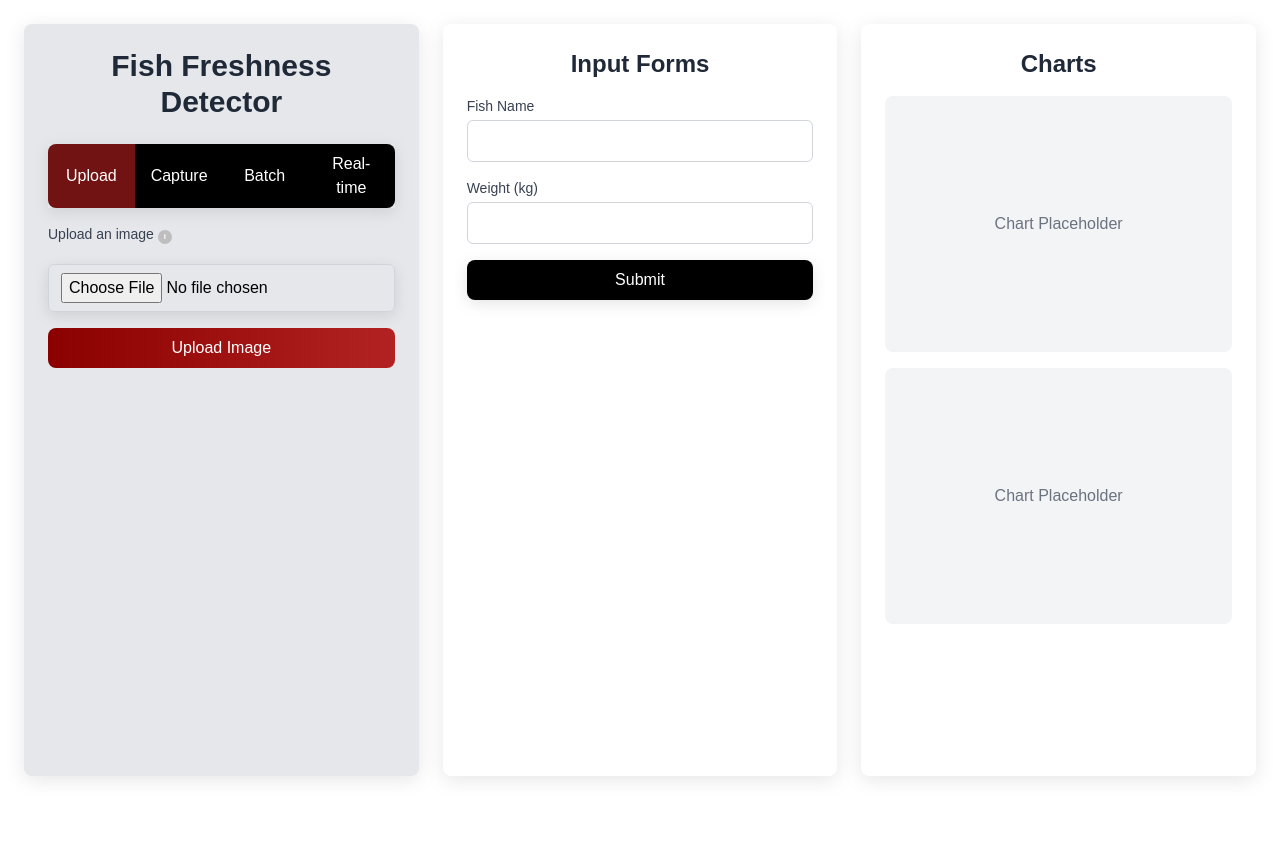
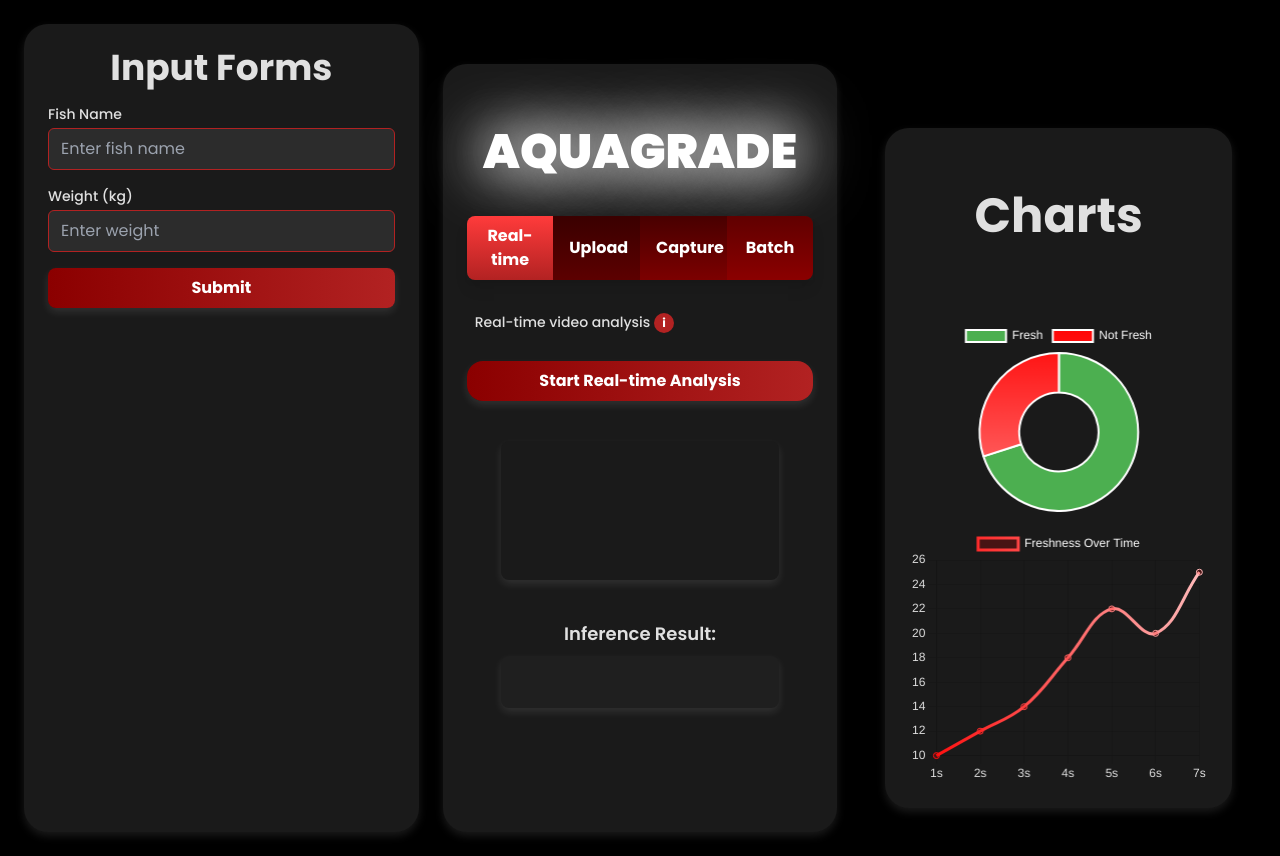
Before and after one commit to eyronnnn/flaskapi, a Flask app: page / in a window 1280 px wide. Before the commit the page ends 780 px from the top, so only its background shows below. Run offline with Flask 3, Linux system fonts and the light colour scheme; some libraries are stand-ins or nearby versions; some web fonts are replaced.

Commit message:
Update index.html

```diff
--- a/templates/index.html
+++ b/templates/index.html
@@ -6,110 +6,239 @@
     <title>Fish Freshness Detector</title>
     <link href="https://cdn.jsdelivr.net/npm/tailwindcss@2.0.3/dist/tailwind.min.css" rel="stylesheet">
     <link href="https://api.fontshare.com/v2/css?f[]=archivo@400&f[]=clash-display@600&display=swap" rel="stylesheet">
+    <link rel="preconnect" href="https://fonts.googleapis.com">
+    <link rel="preconnect" href="https://fonts.gstatic.com" crossorigin>
+    <link href="https://fonts.googleapis.com/css2?family=Poppins:ital,wght@0,100;0,200;0,300;0,400;0,500;0,600;0,700;0,800;0,900;1,100;1,200;1,300;1,400;1,500;1,600;1,700;1,800;1,900&display=swap" rel="stylesheet">
+     <script src="https://cdn.jsdelivr.net/npm/chart.js"></script>
 <style>
     body {
-            font-family: 'Archivo', sans-serif;
+        font-family: 'Poppins', sans-serif; ;
+        background-color: #000000;
+        color: #E0E0E0;
     }
 
     h1 {
-            font-family: 'Clash Display', sans-serif;
+        font-family: 'Poppins', sans-serif; ;
+        color: #FFFFFF;
+        font-size: 3.5rem;
+        text-transform: uppercase;
+        margin-top: 1rem;
+        margin-bottom: 2rem;
+        text-align: left;
     }
 
     button {
+        background-color: #8B0000;
+        color: #FFFFFF;
+        font-weight: bold;
         transition: transform 0.2s, box-shadow 0.2s;
     }
 
     button:hover {
-            transform: scale(1.05);
-            box-shadow: 0 4px 10px rgba(0, 0, 0, 0.2);
+        box-shadow: 0 8px 16px rgba(255, 255, 255, 0.2);
     }
 
-        .shadow-box {
-            box-shadow: 0 4px 20px rgba(0, 0, 0, 0.1);
+    .tab-button {
+        background: linear-gradient(to bottom, #4C0000, #8B0000);
+        color: #FFFFFF;
+        transition: background 0.3s, box-shadow 0.3s;
+        font-family: 'Poppins', sans-serif; /* Apply Poppins font */
     }
 
-        .container {
-            transform: scale(1.05);
+
+
+    .tab-button:hover {
+        box-shadow: 0 6px 12px rgba(255, 255, 255, 0.1);
     }
-        .tab-button {
-            background-color: black;
-            color: #fff;
+
+    .tab-button:nth-child(1) { /* Real-time Tab */
+        background: linear-gradient(to bottom, #2E0000, #4C0000);
+    }
+
+    .tab-button:nth-child(2) { /* Upload Tab */
+        background: linear-gradient(to bottom, #3A0000, #5C0000);
+    }
+
+    .tab-button:nth-child(3) { /* Capture Tab */
+        background: linear-gradient(to bottom, #480000, #7C0000);
+    }
+
+    .tab-button:nth-child(4) { /* Batch Tab */
+        background: linear-gradient(to bottom, #600000, #8B0000);
     }
 
     .tab-button.active {
-            background-color: #333;
-        }
-
-        .rounded-lg {
-            border-radius: 8px;
-        }
-
-        .shadow-lg {
-            box-shadow: 0 4px 15px rgba(0, 0, 0, 0.1);
+        background: linear-gradient(to bottom, #FF3B3B, #B22222);
     }
 
     .info-icon {
         display: inline-block;
-            width: 14px;
-            height: 14px;
-            background-color: #bebebe;
+        width: 20px;
+        height: 20px;
+        background-color: #B22222;
         color: white;
-            font-size: 8px;
+        font-size: 12px;
         font-weight: bold;
         text-align: center;
-            line-height: 14px;
+        line-height: 20px;
         border-radius: 50%;
         cursor: pointer;
         position: relative;
     }
 
-        .info-icon:hover::after {
+    .info-icon::after {
         content: attr(data-info);
         position: absolute;
-            left: 110%;
+        left: 110%; /* Adjust tooltip position */
         top: 50%;
         transform: translateY(-50%);
-            background: #333;
-            color: #fff;
+        background: #2A2A2A;
+        color: #FFB6C1;
         padding: 8px;
         border-radius: 5px;
-            width: 250px;
         font-size: 12px;
-            box-shadow: 0 4px 10px rgba(0, 0, 0, 0.2);
+        white-space: nowrap;
+        box-shadow: 0 4px 10px rgba(255, 255, 255, 0.2);
+        visibility: hidden; /* Hide by default */
+        opacity: 0;
+        transition: opacity 0.2s, visibility 0.2s;
         z-index: 1000;
     }
 
-        video {
-            width: 640px;
-            height: auto;
+    .info-icon:hover::after {
+        visibility: visible; /* Show on hover */
+        opacity: 1;
+    }
+    input, select {
+        background-color: #2C2C2C;
+        color: #FFFFFF;
+        border: 1px solid #B22222;
+    }
+
+    pre {
+        background-color: #1F1F1F;
+        color: #FF7F7F;
+    }
+
+
+    .rounded-lg, .rounded-2xl, .rounded-3xl {
+        background-color: #1A1A1A;
+        box-shadow: 0 4px 8px rgba(255, 255, 255, 0.1);
+    }
+
+    .chart-container {
+        position: relative;
+        height: 16rem; /* Ensure enough space for charts */
+    }
+
+    .pie-chart-container {
+        position: relative;
+        height: 12rem; /* Adjust the height of the pie chart */
     }
 </style>
+
+
+
 </head>
-<body style="background-color: white;">
+<body>
 
-    <div class="min-h-screen grid grid-cols-3 gap-6 p-6">
-        <!-- Left Column: Fish Freshness Detector -->
-        <div class="bg-gray-200 shadow-box rounded-lg p-6">
-            <h1 class="text-center text-3xl font-bold text-gray-800 mb-6">Fish Freshness Detector</h1>
+<div class="min-h-screen grid grid-cols-1 md:grid-cols-3 gap-6 p-6">
+    <!-- Center Column: Input Forms (Moved to the Left) -->
+    <div class="bg-[#1E1E1E] shadow-box rounded-3xl p-6">
+        <h2 class="text-center text-4xl font-bold mb-4">Input Forms</h2>
+        <form>
+            <div class="mb-4">
+                <label for="fishName" class="block text-sm font-medium">Fish Name</label>
+                <input type="text" id="fishName" placeholder="Enter fish name" class="mt-1 block w-full px-3 py-2 rounded-md">
+            </div>
+            <div class="mb-4">
+                <label for="fishWeight" class="block text-sm font-medium">Weight (kg)</label>
+                <input type="number" id="fishWeight" placeholder="Enter weight" class="mt-1 block w-full px-3 py-2 rounded-md">
+            </div>
+            <button type="submit" class="w-full py-2 px-4 rounded-lg hover:shadow-lg" style="background: linear-gradient(to right, #8B0000, #B22222);">Submit</button>
+        </form>
+    </div>
+
+    <!-- Left Column: Fish Freshness Detector (Moved to the Center) -->
+    <div class="bg-[#1E1E1E] mt-10 shadow-box rounded-3xl p-6 hover:bg-[#2B2B2B] transition-all duration-500">
+    <h1 class="text-center text-5xl font-bold mb-10 mt-10 pulse-effect"
+        style="color: #FFFFFF; text-shadow: 0 0 30px rgba(255, 255, 255, 1), 0 0 40px rgba(255, 255, 255, 0.9);">
+        AquaGrade
+    </h1>
+
+    <style>
+        @keyframes pulse {
+            0% {
+                text-shadow: 0 0 30px rgba(255, 255, 255, 1), 0 0 40px rgba(255, 255, 255, 0.9);
+            }
+            50% {
+                text-shadow: 0 0 50px rgba(255, 255, 255, 1), 0 0 70px rgba(255, 255, 255, 1);
+            }
+            100% {
+                text-shadow: 0 0 30px rgba(255, 255, 255, 1), 0 0 40px rgba(255, 255, 255, 0.9);
+            }
+        }
+
+        .pulse-effect {
+            animation: pulse 1.2s infinite ease-in-out;
+            font-weight: 900; /* Make the text bolder to enhance visibility */
+        }
+    </style>
+
+
+
 
         <!-- Option Tabs -->
         <div class="mb-4 flex justify-between shadow-lg">
-                <button id="uploadTab" class="tab-button active w-1/4 py-2 px-4 rounded-l-lg" style="font-family: 'Clash Display', sans-serif; background-color: rgb(113, 19, 19);">Upload</button>
-                <button id="captureTab" class="tab-button w-1/4 py-2 px-4" style="font-family: 'Clash Display', sans-serif;">Capture</button>
-                <button id="batchTab" class="tab-button w-1/4 py-2 px-4" style="font-family: 'Clash Display', sans-serif;">Batch</button>
-                <button id="videoTab" class="tab-button w-1/4 py-2 px-4 rounded-r-lg" style="font-family: 'Clash Display', sans-serif;">Real-time</button>
+            <button id="videoTab" class="tab-button active w-1/4 py-2 px-4 rounded-l-lg">Real-time</button>
+            <button id="uploadTab" class="tab-button w-1/4 py-2 px-4">Upload</button>
+            <button id="captureTab" class="tab-button w-1/4 py-2 px-4">Capture</button>
+            <button id="batchTab" class="tab-button w-1/4 py-2 px-4 rounded-r-lg">Batch</button>
+        </div>
+
+        <!-- Real-time Video Section -->
+        <div id="videoSection">
+            <label class="mt-8 mb-5 ml-2 block text-sm font-medium">
+                Real-time video analysis
+                <span class="info-icon" data-info="Analyze video frames in real-time from your webcam.">i</span>
+            </label>
+
+            <button id="startVideo"
+                class="w-full py-2 px-4 rounded-2xl mt-2 hover:shadow-lg"
+                style="background: linear-gradient(to right, #8B0000, #B22222);">
+                Start Real-time Analysis
+            </button>
+
+            <!-- Hidden Real-Time Video Stream -->
+            <div class="flex justify-center mt-10">
+                <video id="videoStream" autoplay class="rounded-lg shadow-lg" style="width: 80%; max-width: 800px; height: auto;"></video>
+            </div>
+
+            <div class="flex justify-center mt-10">
+                <label class="block text-lg font-semibold text-center mb-2">
+                    Inference Result:
+                </label>
+            </div>
+
+            <!-- Inference Result -->
+            <div class="flex justify-center">
+                <pre id="videoResultData"
+                    class="p-4 rounded-lg overflow-auto text-sm shadow-lg"
+                    style="width: 80%; max-width: 800px; background-color: #1F1F1F; color: #FF7F7F;">
+                </pre>
+            </div>
         </div>
 
         <!-- Upload Image Section -->
-            <form id="uploadForm" enctype="multipart/form-data">
+        <form id="uploadForm" enctype="multipart/form-data" class="hidden">
             <div class="mb-4">
-                    <label for="file" class="block text-sm font-medium text-gray-700 mb-5">
+                <label for="file" class="block mt-8 mb-5 ml-2 text-sm font-medium">
                     Upload an image
-                        <span class="info-icon" data-info="Use this feature to upload a single image from your device for freshness detection.">i</span>
+                    <span class="info-icon" data-info="Upload a single image from your device for freshness detection.">i</span>
                 </label>
-                    <input type="file" id="file" name="file" accept="image/*" class="mt-1 block w-full px-3 py-2 border border-gray-300 rounded-md shadow-lg">
+                <input type="file" id="file" name="file" accept="image/*" class="mt-1 block w-full px-3 py-2 rounded-md shadow-lg">
             </div>
-                <button type="submit" class="w-full py-2 px-4 text-white rounded-lg hover:shadow-lg" style="font-family: 'Clash Display', sans-serif; background: linear-gradient(to right, #8B0000, #B22222);">Upload  Image</button>
+            <button type="submit" class="w-full py-2 px-4 rounded-2xl hover:shadow-lg" style="background: linear-gradient(to right, #8B0000, #B22222);">Upload Image</button>
         </form>
 
         <!-- Capture Image Section -->
@@ -127,62 +256,123 @@
         <!-- Batch Upload Section -->
         <form id="batchForm" enctype="multipart/form-data" class="hidden">
             <div class="mb-4">
-                    <label for="files" class="block text-sm font-medium text-gray-700 mb-5">
+                <label for="files" class="block text-sm mt-8 mb-5 ml-2 font-medium">
                     Upload multiple images
-                        <span class="info-icon" data-info="Use this feature to upload multiple images at once for batch freshness detection.">i</span>
+                    <span class="info-icon" data-info="Upload multiple images for batch processing.">i</span>
                 </label>
-                    <input type="file" id="files" name="files" accept="image/*" multiple class="mt-1 block w-full px-3 py-2 border border-gray-300 rounded-md shadow-lg">
+                <input type="file" id="files" name="files" accept="image/*" multiple class="mt-1 block w-full px-3 py-2 rounded-md shadow-lg">
             </div>
-                <button type="submit" class="w-full py-2 px-4 bg-black text-white rounded-lg hover:bg-gray-900 shadow-lg" style="font-family: 'Clash Display', sans-serif; background: linear-gradient(to right, #8B0000, #B22222);">Upload Batch</button>
+            <button type="submit" class="w-full py-2 px-4 rounded-2xl hover:shadow-lg" style="background: linear-gradient(to right, #8B0000, #B22222);">Upload Batch</button>
         </form>
-
-            <!-- Real-time Video Section -->
-            <div id="videoSection" class="hidden">
-                <label class="block text-sm font-medium text-gray-700 mb-5">
-                    Real-time video analysis
-                    <span class="info-icon" data-info="Use this feature to analyze video frames in real-time from your webcam.">i</span>
-                </label>
-                <button id="startVideo" class="w-full py-2 px-4 bg-black text-white rounded-lg hover:bg-gray-900 shadow-lg mt-2" style="font-family: 'Clash Display', sans-serif;background: linear-gradient(to right, #8B0000, #B22222);">Start Real-time Analysis</button>
-                <video id="videoStream" autoplay class="mt-4 rounded-lg shadow-lg"></video>
-                <div class="mt-4">
-                    <h2 class="text-lg font-semibold">Real-time Inference Result:</h2>
-                    <pre id="videoResultData" class="bg-gray-200 p-4 rounded-lg overflow-auto text-sm text-gray-700 shadow-lg"></pre>
-                </div>
-            </div>
 
         <!-- Result Display -->
         <div id="resultDiv" class="mt-4 hidden">
             <h2 class="text-lg font-semibold">Inference Result:</h2>
-                <pre id="resultData" class="bg-gray-200 p-4 rounded-lg overflow-auto text-sm text-gray-700 shadow-lg"></pre>
+            <pre id="resultData" class="p-4 rounded-lg overflow-auto text-sm shadow-lg"></pre>
         </div>
     </div>
 
-        <!-- Center Column: Input Forms -->
-        <div class="bg-background text-text shadow-box rounded-lg p-6">
-            <h2 class="text-center text-2xl font-bold text-gray-800 mb-4">Input Forms</h2>
-            <form>
-                <div class="mb-4">
-                    <label for="fishName" class="block text-sm font-medium text-gray-700">Fish Name</label>
-                    <input type="text" id="fishName" class="mt-1 block w-full px-3 py-2 border border-gray-300 rounded-md">
-                </div>
-                <div class="mb-4">
-                    <label for="fishWeight" class="block text-sm font-medium text-gray-700">Weight (kg)</label>
-                    <input type="number" id="fishWeight" class="mt-1 block w-full px-3 py-2 border border-gray-300 rounded-md">
-                </div>
-                <button type="submit" class="w-full py-2 px-4 bg-black text-white rounded-lg hover:bg-gray-900 shadow-lg">Submit</button>
-            </form>
+        <!-- Right Column: Charts -->
+    <div class="min-h-screen grid grid-cols-1 md:grid-cols-3 gap-6 p-6">
+        <!-- Right Column: Charts -->
+        <div class="mt-20 bg-gradient-to-br from-[#333333] to-[#444444] shadow-box rounded-3xl p-6 md:col-span-3">
+            <h2 class="text-center mt-10 text-5xl font-bold mb-4">Charts</h2>
+
+            <!-- Moving Pie Chart -->
+            <div class="mt-20 pie-chart-container">
+                <canvas id="pieChart"></canvas>
             </div>
 
-        <!-- Right Column: Charts -->
-        <div class="bg-white shadow-box rounded-lg p-6">
-            <h2 class="text-center text-2xl font-bold text-gray-800 mb-4">Charts</h2>
-            <div class="w-full h-64 bg-gray-100 rounded-lg flex items-center justify-center">
-                <span class="text-gray-500">Chart Placeholder</span>
-            </div>
-            <div class="mt-4 w-full h-64 bg-gray-100 rounded-lg flex items-center justify-center">
-                <span class="text-gray-500">Chart Placeholder</span>
+            <!-- Reactive Line Chart -->
+            <div class="chart-container mt-4">
+                <canvas id="lineChart"></canvas>
             </div>
         </div>
+    </div>
+
+    <script>
+        // Pie Chart Configuration
+        const ctxPie = document.getElementById('pieChart').getContext('2d');
+        const pieChart = new Chart(ctxPie, {
+            type: 'doughnut',
+            data: {
+                labels: ['Fresh', 'Not Fresh'], // Pie chart labels
+                datasets: [{
+                    label: 'Freshness Distribution',
+                    data: [70, 30], // Initial data
+                    backgroundColor: [
+                        '#4CAF50', // Green for Fresh
+                        ctxPie.createLinearGradient(0, 0, 0, 400) // Gradient for Not Fresh
+                    ],
+                }]
+            },
+            options: {
+                responsive: true,
+                maintainAspectRatio: false,
+                plugins: {
+                    legend: { labels: { color: '#FFFFFF' } }
+                }
+            }
+        });
+
+        // Add gradient color to pie chart's "Not Fresh"
+        const gradientPie = ctxPie.createLinearGradient(0, 0, 0, 400);
+        gradientPie.addColorStop(0, '#FF0000');
+        gradientPie.addColorStop(1, '#FFFFFF');
+        pieChart.data.datasets[0].backgroundColor[1] = gradientPie; // Apply gradient for Not Fresh
+        pieChart.update();
+
+        // Line Chart Configuration
+        const ctxLine = document.getElementById('lineChart').getContext('2d');
+        const gradientLine = ctxLine.createLinearGradient(0, 0, 400, 0);
+        gradientLine.addColorStop(0, '#FF0000');
+        gradientLine.addColorStop(1, '#FFFFFF');
+
+        const lineChart = new Chart(ctxLine, {
+            type: 'line',
+            data: {
+                labels: ['1s', '2s', '3s', '4s', '5s', '6s', '7s'],
+                datasets: [{
+                    label: 'Freshness Over Time',
+                    data: [10, 12, 14, 18, 22, 20, 25], // Example initial data
+                    borderColor: gradientLine,
+                    backgroundColor: 'rgba(255, 0, 0, 0.2)', // Light red for gradient area
+                    tension: 0.4,
+                }]
+            },
+            options: {
+                responsive: true,
+                maintainAspectRatio: false,
+                scales: {
+                    x: { ticks: { color: '#E0E0E0' } },
+                    y: { ticks: { color: '#E0E0E0' } }
+                },
+                plugins: {
+                    legend: { labels: { color: '#FFFFFF' } }
+                }
+            }
+        });
+
+        // Function to simulate real-time data updates
+        function updateCharts() {
+            const newLabel = `${lineChart.data.labels.length + 1}s`;
+            const newData = Math.floor(Math.random() * 50);
+
+            // Update Line Chart
+            lineChart.data.labels.push(newLabel);
+            lineChart.data.datasets[0].data.push(newData);
+            lineChart.update();
+
+            // Simulate Pie Chart Updates
+            const freshValue = Math.floor(Math.random() * 100);
+            const notFreshValue = 100 - freshValue;
+            pieChart.data.datasets[0].data = [freshValue, notFreshValue];
+            pieChart.update();
+        }
+
+        // Simulate updates every 3 seconds
+        setInterval(updateCharts, 3000);
+    </script>
     </div>
 
     <script>
```
Lines whose indentation alone changed are shown as unchanged.
